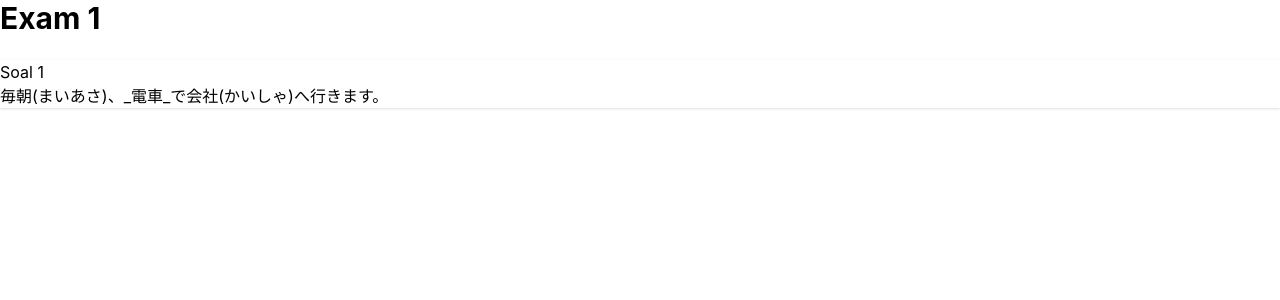
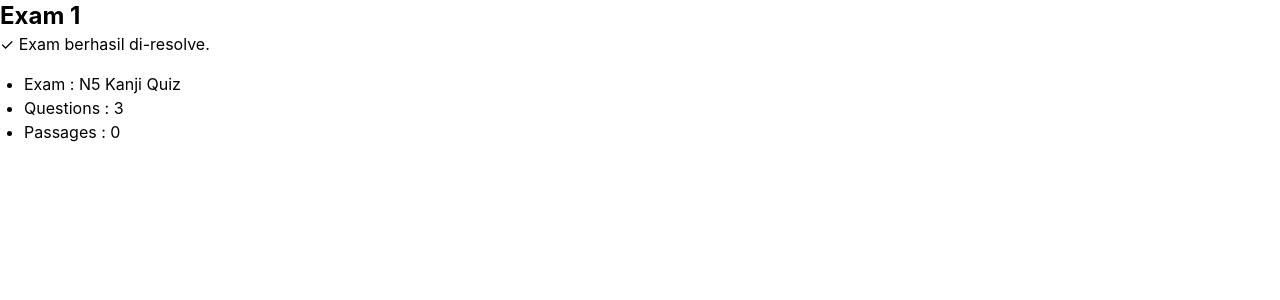
Before and after one commit to dianpriatna/jlpt-exam, a SvelteKit app: page /exam/1 in a window 1280 px wide. Shown: the top 300 px of the page. Built offline with nearby package versions, Linux system fonts and the light colour scheme; no server answers.

Commit message:
feat: connect exam page to resolver

```diff
--- a/src/routes/exam/[id]/+page.svelte
+++ b/src/routes/exam/[id]/+page.svelte
@@ -2,37 +2,34 @@
 	import { page } from '$app/state';
 
 	import { examResolver } from '$lib/resolvers/exam';
-	import { ExamSession } from '$lib/session/exam-session';
 
 	const examId = $derived(Number(page.params.id));
 
 	const resolvedExam = $derived(examResolver.resolve(examId));
-
-	const session = $derived(resolvedExam ? new ExamSession(resolvedExam) : null);
-
-	const currentQuestion = $derived(session ? session.currentQuestion() : null);
 </script>
 
 <svelte:head>
 	<title>Exam {examId}</title>
 </svelte:head>
 
-<div class="space-y-6">
-	<h1 class="text-3xl font-bold">
-		Exam {examId}
-	</h1>
+<h1 class="text-2xl font-bold">
+	Exam {examId}
+</h1>
 
-	{#if currentQuestion}
-		<div class="card bg-base-100 shadow">
-			<div class="card-body">
-				<h2 class="card-title">Soal 1</h2>
+{#if resolvedExam}
+	<div class="alert alert-success">
+		<span>✓ Exam berhasil di-resolve.</span>
+	</div>
 
-				<p>
-					{currentQuestion.question}
-				</p>
-			</div>
-		</div>
-	{:else}
-		<div class="alert alert-error">Tidak ada soal.</div>
-	{/if}
-</div>
+	<ul class="list-disc pl-6 mt-4">
+		<li>Exam : {resolvedExam.exam.title}</li>
+
+		<li>Questions : {resolvedExam.questions.length}</li>
+
+		<li>Passages : {resolvedExam.passages.length}</li>
+	</ul>
+{:else}
+	<div class="alert alert-error">
+		<span>✗ Exam tidak ditemukan.</span>
+	</div>
+{/if}
```
